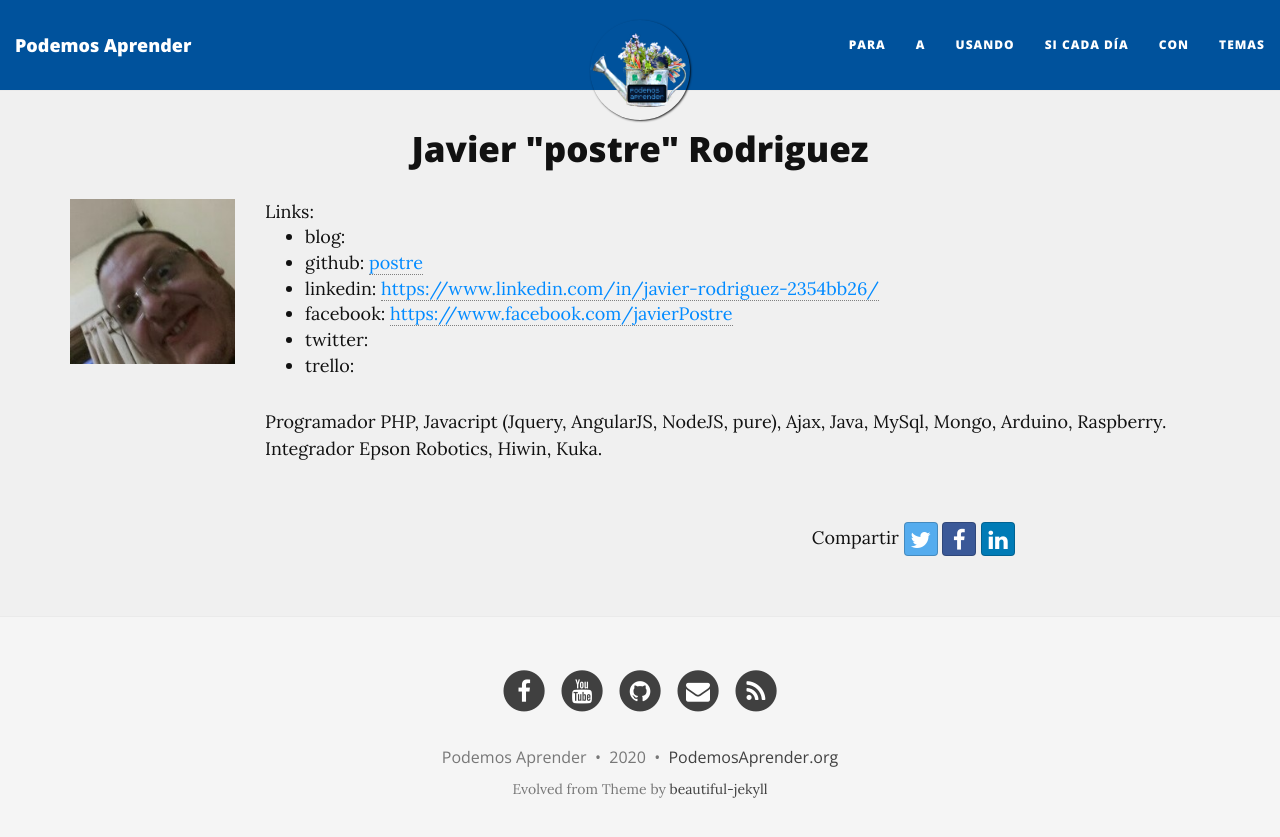
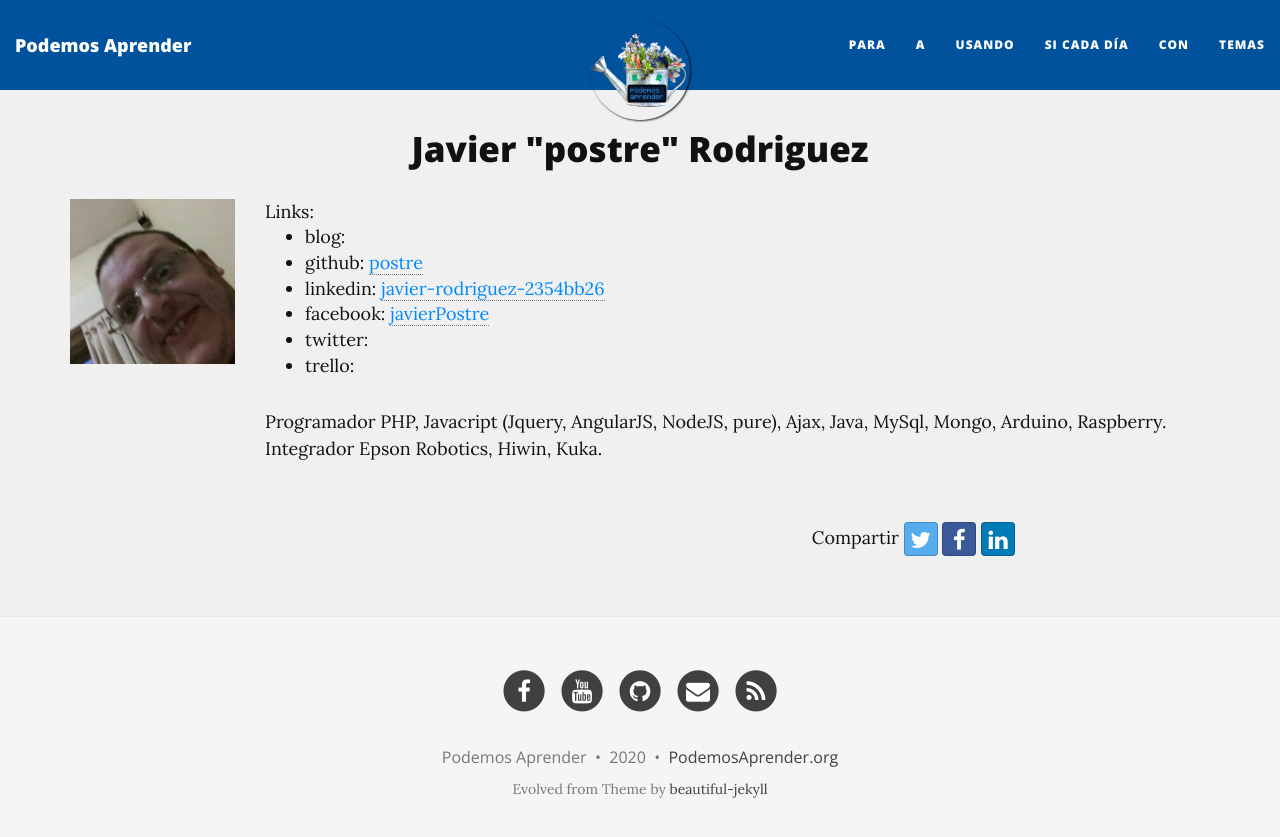
Before and after one commit to podemosaprender/podemosaprender.github.io, a Jekyll site: the page built from _personas/postre.md, in a window 1280 px wide. Shown: the top 837 px of the page. Built offline with Jekyll 4.4.1, drawn with Linux system fonts in a browser that asks for light colours; nearby versions of some CDN libraries; part of the change alters nothing that is shown.

```diff
--- a/_personas/postre.md
+++ b/_personas/postre.md
@@ -3,8 +3,8 @@ title: Javier "postre" Rodriguez
 blog:
 github: postre
 trello:
-facebook: https://www.facebook.com/javierPostre
-linkedin: https://www.linkedin.com/in/javier-rodriguez-2354bb26/
+facebook: javierPostre
+linkedin: javier-rodriguez-2354bb26
 soy-de: Quilmes
 ---
 
```
